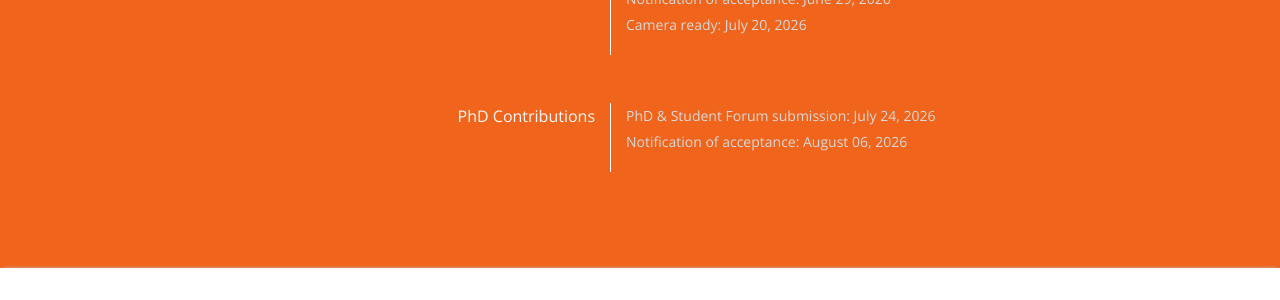
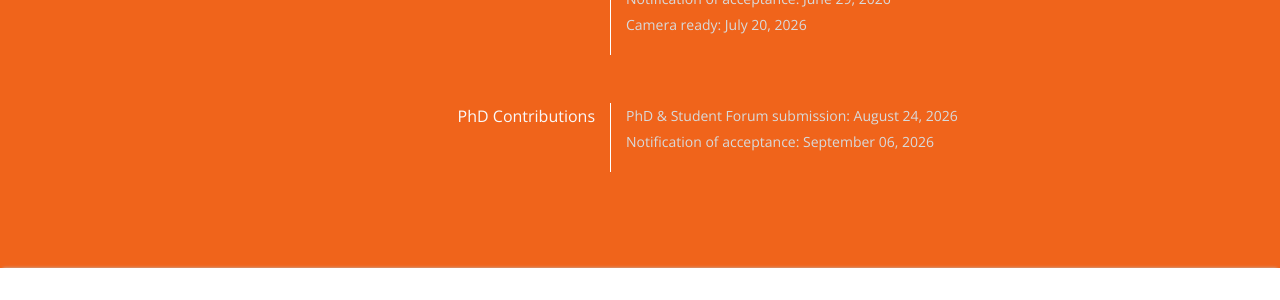
Before and after one commit to vlsi-soc/vlsi-soc, a Jekyll site: the page built from index.md, in a window 1280 px wide and 900 px high, scrolled down 4002 px. Shown: the part 154-454 px from the top of the window. Built offline with Jekyll 4.4.1, drawn with Linux system fonts in a browser that asks for light colours; nearby versions of some CDN libraries.

Commit message:
Extend PHD deadline

```diff
--- a/_data/deadlines.yml
+++ b/_data/deadlines.yml
@@ -22,7 +22,7 @@ categories:
     icon: "fa-clock"
     deadlines:
       - label: "PhD & Student Forum submission"
-        date: "July 24, 2026"
+        date: "August 24, 2026"
 
       - label: "Notification of acceptance"
-        date: "August 06, 2026"
+        date: "September 06, 2026"
```
